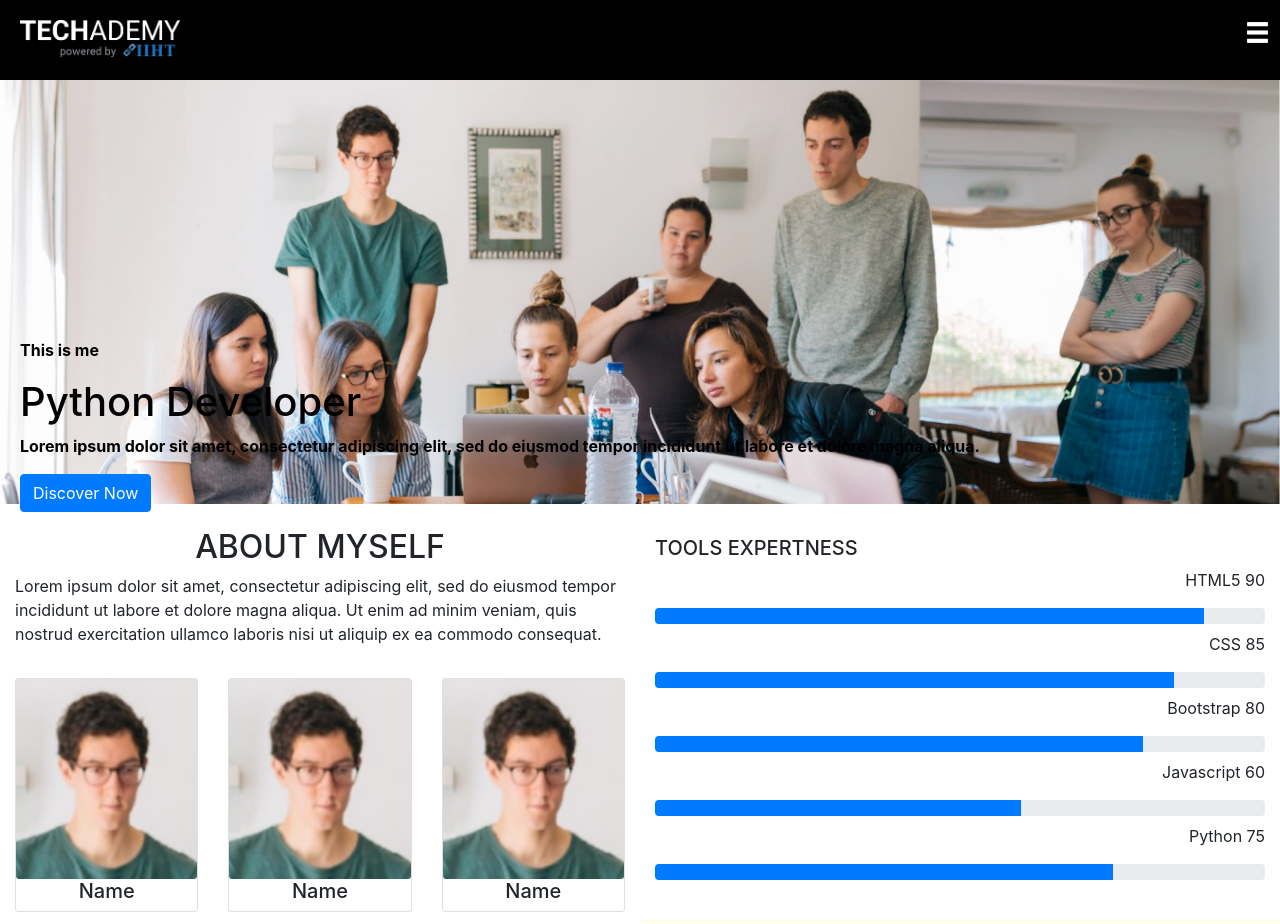
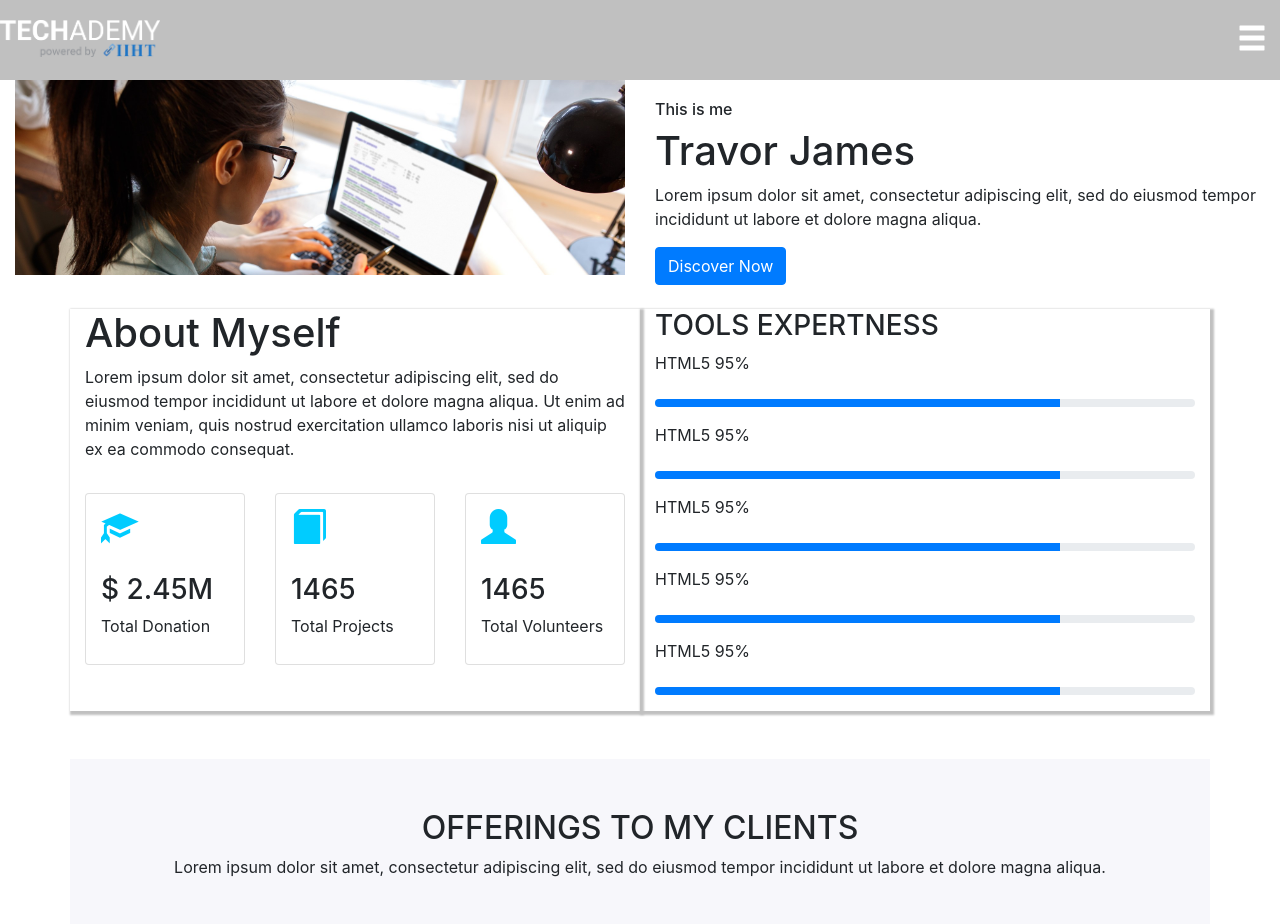
Before and after one commit to nandeeshasb/myproject, a website: page dest/about.html in a window 1280 px wide. Shown: the top 924 px of the page. Drawn offline with Linux system fonts and the light colour scheme.

Commit message:
updated file

```diff
--- a/dest/about.html
+++ b/dest/about.html
@@ -6,101 +6,161 @@
 		<meta name="viewport" content="width=device-width, initial-scale=1">
 		<link rel="stylesheet" type="text/css" href="css/bootstrap.css">
 		<link rel="stylesheet" type="text/css" href="css/bootstrap.min.css">
+		<link rel="stylesheet" href="https://use.fontawesome.com/releases/v5.7.0/css/all.css">
 		<link rel="stylesheet" type="text/css" href="css/application.css">
 	</head>
 <body>
-	<header class="main-navbar">
-
-			<h5 class="logo">Techademy</h4>
-			<span class="glyphicon glyphicon-menu-hamburger hamburger"></span>
-			<ul class="main">
+	<header>
+		<nav class="main-navbar">
+			<h5 class="logo">Techademy</h5>
+			<button class="btn hamburger float-right"><span class="glyphicon glyphicon-menu-hamburger"></span></button>
+			<ul class="main-ul">
 				<li><a href="#">Home</a></li>
 				<li><a href="#">About</a></li>
-				<li><a href="#">Portfolio</a></li>
+				<li><a href="#">Services</a></li>
+				<li><a href="#">Pages</a></li>
 				<li><a href="#">Blog</a></li>
 				<li><a href="#">Contact</a></li>
 			</ul>
-
+		</nav>
 	</header>
-	<section id="section-content">
-		<h5 class="banner">Background banner</h5>
-		<div class="content-banner">
-			<p>This is me</p>
-			<h1>Python Developer</h1>
-			<p>Lorem ipsum dolor sit amet, consectetur adipiscing elit, sed do eiusmod tempor incididunt ut labore et dolore magna aliqua. </p>
-			<button class="btn btn-primary">Discover Now</button>
-		</div>
-	</section>
-	<div class="container-fluid mt-3 mb-3 about-content">
+	<div class="container-fluid">
 		<div class="row">
 			<div class="col-12 col-md-6">
-				<div>
-					<h2 class="text-center ">ABOUT MYSELF</h2>
-					<p>Lorem ipsum dolor sit amet, consectetur adipiscing elit, sed do eiusmod tempor incididunt ut labore et dolore magna aliqua. Ut enim ad minim veniam, quis nostrud exercitation ullamco laboris nisi ut aliquip ex ea commodo consequat. </p>
-				</div>
+				<h5 class="banner-image">Banner image</h5>
+			</div>
+			<div class="col-12 col-md-6 txt-right1">
+				<h6>This is me</h6>
+				<h1>Travor James</h1>
+				<p>Lorem ipsum dolor sit amet, consectetur adipiscing elit, sed do eiusmod tempor incididunt ut labore et dolore magna aliqua.</p>
+				<button class="btn btn-primary">Discover Now</button>
+			</div>
+		</div>
+	</div>
+	<div class="container">
+		<div class="row">
+			<div class="col-12 col-md-6 mt-4 mb-4 left-column">
+				<h1>About Myself</h1>
+				<p>Lorem ipsum dolor sit amet, consectetur adipiscing elit, sed do eiusmod tempor incididunt ut labore et dolore magna aliqua. Ut enim ad minim veniam, quis nostrud exercitation ullamco laboris nisi ut aliquip ex ea commodo consequat.</p>
 				<div class="row">
-					<div class="col-12 col-md-4 mt-3 mb-2">
-						<div class="card">
-							<img src="img/user.jpg" class="card-img">
-							<div class="card-img-overlay">
-								<h5 class="card-title about-my">Card title</h5>
-								<p class="card-text card-hide">Lorem ipsum dolor sit amet, consectetur adipiscing elit,</p>
-							</div>
-							<h5 class="text-center">Name</h5>
-						</div>
+					<div class="col-12 col-md-4 mt-3 mb-3">
+						<div class="card card-backg">
+							<p class="card-span"><span class="glyphicon glyphicon-education"></span></p>
+							<h3>$ 2.45M</h3>
+							<p>Total Donation</p>
+						 </div>
 					</div>
-					<div class="col-12 col-md-4 mt-3 mb-2">
-						<div class="card">
-							<img src="img/user.jpg" class="card-img">
-							<div class="card-img-overlay">
-								<h5 class="card-title about-my">Card title</h5>
-								<p class="card-text card-hide">Lorem ipsum dolor sit amet, consectetur adipiscing elit,</p>
-							</div>
-							<h5 class="text-center">Name</h5>
-						</div>
+					<div class="col-12 col-md-4 mt-3 mb-3">
+						<div class="card card-backg">
+							<p class="card-span"><span class="glyphicon glyphicon-book"></span></p>
+							<h3>1465</h3>
+							<p>Total Projects</p>
+						 </div>
 					</div>
-					<div class="col-12 col-md-4 mt-3 mb-2">
-						<div class="card">
-							<img src="img/user.jpg" class="card-img">
-							<div class="card-img-overlay">
-								<h5 class="card-title about-my">Card title</h5>
-								<p class="card-text card-hide">Lorem ipsum dolor sit amet, consectetur adipiscing elit,</p>
-							</div>
-							<h5 class="text-center">Name</h5>
-						</div>
+					<div class="col-12 col-md-4 mt-3 mb-3">
+						<div class="card card-backg">
+							<p class="card-span"> <span class="glyphicon glyphicon-user"></span></p>
+							<h3>1465</h3>
+							<p>Total Volunteers</p>
+						 </div>
 					</div>
 				</div>
 			</div>
-			<div class="col-12 col-md-6 mt-2 progress1">
-				<h5>TOOLS EXPERTNESS</h5>
-				<div class="mt-2">
-					<p class="text-right">HTML5 90</p>
-					<div class="progress mt-1">
-						<div class="progress-bar" role="progressbar" style="width: 90%;" aria-valuenow="25" aria-valuemin="0" aria-valuemax="100"></div>
+			<div class="col-12 col-md-6 mt-4 mb-4 right-column">
+				<h3>TOOLS EXPERTNESS</h3>
+				<span>HTML5 95%</span>
+				<div class="main-progress mt-4 mb-3">
+					<div class="progress mt-3">
+  						<div class="progress-bar w-75" role="progressbar" aria-valuenow="75" aria-valuemin="0" aria-valuemax="100"></div>
 					</div>
 				</div>
-				<div class="mt-2">
-					<p class="text-right">CSS 85</p>
-					<div class="progress mt-1">
-						<div class="progress-bar" role="progressbar" style="width: 85%;" aria-valuenow="25" aria-valuemin="0" aria-valuemax="100"></div>
+				<span>HTML5 95%</span>
+				<div class="main-progress mt-4 mb-3">
+					<div class="progress mt-3">
+  						<div class="progress-bar w-75" role="progressbar" aria-valuenow="75" aria-valuemin="0" aria-valuemax="100"></div>
 					</div>
 				</div>
-				<div class="mt-2">
-					<p class="text-right">Bootstrap 80</p>
-					<div class="progress mt-1">
-						<div class="progress-bar" role="progressbar" style="width: 80%;" aria-valuenow="25" aria-valuemin="0" aria-valuemax="100"></div>
+				<span>HTML5 95%</span>
+				<div class="main-progress mt-4 mb-3">
+					<div class="progress mt-3">
+  						<div class="progress-bar w-75" role="progressbar" aria-valuenow="75" aria-valuemin="0" aria-valuemax="100"></div>
 					</div>
 				</div>
-				<div class="mt-2">
-					<p class="text-right">Javascript 60</p>
-					<div class="progress mt-1">
-						<div class="progress-bar" role="progressbar" style="width: 60%;" aria-valuenow="25" aria-valuemin="0" aria-valuemax="100"></div>
+				<span>HTML5 95%</span>
+				<div class="main-progress mt-4 mb-3">
+					<div class="progress mt-3">
+  						<div class="progress-bar w-75" role="progressbar" aria-valuenow="75" aria-valuemin="0" aria-valuemax="100"></div>
 					</div>
 				</div>
-				<div class="mt-2">
-					<p class="text-right">Python 75</p>
-					<div class="progress mt-1">
-						<div class="progress-bar" role="progressbar" style="width: 75%;" aria-valuenow="25" aria-valuemin="0" aria-valuemax="100"></div>
+				<span>HTML5 95%</span>
+				<div class="main-progress mt-4 mb-3">
+					<div class="progress mt-3">
+  						<div class="progress-bar w-75" role="progressbar" aria-valuenow="75" aria-valuemin="0" aria-valuemax="100"></div>
+					</div>
+				</div>
+			</div>
+		</div>
+	</div>
+	<div class="container mt-4 mb-4 card-row">
+		<div class="text-center">
+			<h2>OFFERINGS TO MY CLIENTS</h2>
+			<p>Lorem ipsum dolor sit amet, consectetur adipiscing elit, sed do eiusmod tempor incididunt ut labore et dolore magna aliqua. </p>
+		</div>
+		<div class="row">
+			<div class="col-12 col-md-4 mt-3 mb-3">
+				<div class="card mt-3">
+					<div class="card-body card-icon">
+						<span class="far fa-building mb-3"></span>
+						<h2>Architecture</h2>
+						<p>Lorem ipsum dolor sit amet, consectetur adipiscing elit, sed do eiusmod tempor incididunt ut labore et dolore magna aliqua. Ut enim ad minim veniam, quis nostrud exercitation ullamco laboris nisi ut aliquip ex ea commodo consequat.</p>
+					</div>
+				</div>
+			</div>
+			<div class="col-12 col-md-4 mt-3 mb-3">
+				<div class="card mt-3">
+					<div class="card-body card-icon">
+						<span class="far fa-building mb-3"></span>
+						<h2>Architecture</h2>
+						<p>Lorem ipsum dolor sit amet, consectetur adipiscing elit, sed do eiusmod tempor incididunt ut labore et dolore magna aliqua. Ut enim ad minim veniam, quis nostrud exercitation ullamco laboris nisi ut aliquip ex ea commodo consequat.</p>
+					</div>
+				</div>
+			</div>
+			<div class="col-12 col-md-4 mt-3 mb-3">
+				<div class="card mt-3">
+					<div class="card-body card-icon">
+						<span class="far fa-building mb-3"></span>
+						<h2>Architecture</h2>
+						<p>Lorem ipsum dolor sit amet, consectetur adipiscing elit, sed do eiusmod tempor incididunt ut labore et dolore magna aliqua. Ut enim ad minim veniam, quis nostrud exercitation ullamco laboris nisi ut aliquip ex ea commodo consequat.</p>
+					</div>
+				</div>
+			</div>
+		</div>
+
+		<div class="row">
+			<div class="col-12 col-md-4 mt-3 mb-3">
+				<div class="card mt-3">
+					<div class="card-body card-icon">
+						<span class="far fa-building mb-3"></span>
+						<h2>Architecture</h2>
+						<p>Lorem ipsum dolor sit amet, consectetur adipiscing elit, sed do eiusmod tempor incididunt ut labore et dolore magna aliqua. Ut enim ad minim veniam, quis nostrud exercitation ullamco laboris nisi ut aliquip ex ea commodo consequat.</p>
+					</div>
+				</div>
+			</div>
+			<div class="col-12 col-md-4 mt-3 mb-3">
+				<div class="card mt-3">
+					<div class="card-body card-icon">
+						<span class="far fa-building mb-3"></span>
+						<h2>Architecture</h2>
+						<p>Lorem ipsum dolor sit amet, consectetur adipiscing elit, sed do eiusmod tempor incididunt ut labore et dolore magna aliqua. Ut enim ad minim veniam, quis nostrud exercitation ullamco laboris nisi ut aliquip ex ea commodo consequat.</p>
+					</div>
+				</div>
+			</div>
+			<div class="col-12 col-md-4 mt-3 mb-3">
+				<div class="card mt-3">
+					<div class="card-body card-icon">
+						<span class="far fa-building mb-3"></span>
+						<h2>Architecture</h2>
+						<p>Lorem ipsum dolor sit amet, consectetur adipiscing elit, sed do eiusmod tempor incididunt ut labore et dolore magna aliqua. Ut enim ad minim veniam, quis nostrud exercitation ullamco laboris nisi ut aliquip ex ea commodo consequat.</p>
 					</div>
 				</div>
 			</div>
@@ -110,5 +170,6 @@
 	<script type="text/javascript" src="js/bootstrap.js"></script>
 	<script type="text/javascript" src="js/jquery.js"></script>
 	<script type="text/javascript" src="js/application.js"></script>
+
 </body>
 </html>
--- a/dest/css/application.css
+++ b/dest/css/application.css
@@ -8,6 +8,14 @@ a, a:hover, a:active, a:focus, a:visited {
 }
 a:hover {
 	color:#fff;
+}
+* {
+	padding: 0;
+	margin: 0;
+}
+.main-navbar {
+	background-color: #C0C0C0;
+
 }
 
 
@@ -21,85 +29,76 @@ a:hover {
 	width: 160px;
 	display: inline-block;
 	left: 10px;
+
 }
 .hamburger {
+	margin-top: 12px;
+	font-size: 30px;
 	color: #fff;
-	font-size: 25px;
-	float: right;
-	padding: 20px 10px;
+	cursor:pointer;
 }
-.main {
+.main-ul {
 	display: none;
+	flex-direction: row;
+
 }
-.main-navbar {
-	background-color: #000000;
-	padding-left: 20px;
+.main-ul li a{
+	display: flex;
+	justify-content:space-between;
+	flex-direction: row;
+	padding: 0 10px;
+}
+.banner-image {
+	background-image: url("../img/learn-lang.jpg");
+	background-size: 100%;
+	background-repeat: no-repeat;
+	color: transparent;
+	width: 100%;
+	height: 195px;
+	display: block;
+}
+.txt-right1 {
+	margin-top: 20px;
+}
+.card-backg {
+	padding: 10px 15px;
+}
+.card-span {
+	font-size: 35px;
+	color: 	#00CCFF;
 }
 
-.banner {
-	background-image: url("../img/index-banner.jpg");
-	background-size: 100%;
-	background-repeat: no-repeat;
-	height: 500px;
-	width: 100%;
-	color: transparent;
+.progress {
+	height: 8px;
 }
-.content-banner {
-	margin-top: -364px;
-	text-align: center;
-	color: #000;
-	font-weight: bold;
+.right-column,.left-column {
+	box-shadow: 2px 2px 2px 2px #C0C0C0;
+}
+.card-icon span {
+	font-size: 45px;
+	color: #3366ff;
+	opacity: 0.5;
 
 }
-
-.progress1 {
-	box-shadow: 2px 3px #fffee0;
+.card-row {
+	background-color: #f7f7fb;
+	padding-top: 50px;
 }
-.card-hide {
-	margin-top: 200px;
-	font-weight: bold;
-}
-
-
-@media screen and (min-device-width: 768px){
-	.content-banner {
-		margin-top: -250px;
-		text-align: justify;
-		color: #000;
-		font-weight: bold;
+@media screen and (min-device-width: 1024px) {
+	.main-ul {
+		display: flex;
+		float: right;
+		margin-top: 20px;
+		font-size: 20px;
+		cursor: pointer;
+	}
+	.main-ul li a{
+		display: flex;
+		justify-content:space-between;
+		flex-direction: row;
 		padding: 0 20px;
 	}
-	.card-hide,.about-my {
-		display: none;
-	}
-
-}
-@media screen and (min-device-width: 1024px) {
 	.hamburger {
 		display: none;
 	}
-	.main {
-		display: flex;
-		flex-direction: row;
-		justify-content: flex-end;
-		padding-right: 10px;
-		margin-top: -60px;
-		font-size: 20px;
-		padding-bottom: 20px;
-	}
-	.main li {
-		padding: 0 20px;
-	}
-	.main a {
-		color: #fff;
-	}
-	.content-banner {
-		margin-top: -10px;
-		text-align: justify;
-		color: #000;
-		font-weight: bold;
-	}
-	.card-hide {
-		display: none;
-	}
 }
--- a/dest/js/application.js
+++ b/dest/js/application.js
@@ -1,8 +1,8 @@
 $(document).ready(fuction(){
 
-	$(".hamburger ul li").click(fn1);
+	$("button").click(fn1);
 
 	fuction fn1(){
-		$(".main").Toggle();
+		$(".main-ul").Toggle();
 	}
 });
--- a/src/css/application.css
+++ b/src/css/application.css
@@ -8,6 +8,14 @@ a, a:hover, a:active, a:focus, a:visited {
 }
 a:hover {
 	color:#fff;
+}
+* {
+	padding: 0;
+	margin: 0;
+}
+.main-navbar {
+	background-color: #C0C0C0;
+
 }
 
 
@@ -21,85 +29,76 @@ a:hover {
 	width: 160px;
 	display: inline-block;
 	left: 10px;
+
 }
 .hamburger {
+	margin-top: 12px;
+	font-size: 30px;
 	color: #fff;
-	font-size: 25px;
-	float: right;
-	padding: 20px 10px;
+	cursor:pointer;
 }
-.main {
+.main-ul {
 	display: none;
+	flex-direction: row;
+
 }
-.main-navbar {
-	background-color: #000000;
-	padding-left: 20px;
+.main-ul li a{
+	display: flex;
+	justify-content:space-between;
+	flex-direction: row;
+	padding: 0 10px;
+}
+.banner-image {
+	background-image: url("../img/learn-lang.jpg");
+	background-size: 100%;
+	background-repeat: no-repeat;
+	color: transparent;
+	width: 100%;
+	height: 195px;
+	display: block;
+}
+.txt-right1 {
+	margin-top: 20px;
+}
+.card-backg {
+	padding: 10px 15px;
+}
+.card-span {
+	font-size: 35px;
+	color: 	#00CCFF;
 }
 
-.banner {
-	background-image: url("../img/index-banner.jpg");
-	background-size: 100%;
-	background-repeat: no-repeat;
-	height: 500px;
-	width: 100%;
-	color: transparent;
+.progress {
+	height: 8px;
 }
-.content-banner {
-	margin-top: -364px;
-	text-align: center;
-	color: #000;
-	font-weight: bold;
+.right-column,.left-column {
+	box-shadow: 2px 2px 2px 2px #C0C0C0;
+}
+.card-icon span {
+	font-size: 45px;
+	color: #3366ff;
+	opacity: 0.5;
 
 }
-
-.progress1 {
-	box-shadow: 2px 3px #fffee0;
+.card-row {
+	background-color: #f7f7fb;
+	padding-top: 50px;
 }
-.card-hide {
-	margin-top: 200px;
-	font-weight: bold;
-}
-
-
-@media screen and (min-device-width: 768px){
-	.content-banner {
-		margin-top: -250px;
-		text-align: justify;
-		color: #000;
-		font-weight: bold;
+@media screen and (min-device-width: 1024px) {
+	.main-ul {
+		display: flex;
+		float: right;
+		margin-top: 20px;
+		font-size: 20px;
+		cursor: pointer;
+	}
+	.main-ul li a{
+		display: flex;
+		justify-content:space-between;
+		flex-direction: row;
 		padding: 0 20px;
 	}
-	.card-hide,.about-my {
-		display: none;
-	}
-
-}
-@media screen and (min-device-width: 1024px) {
 	.hamburger {
 		display: none;
 	}
-	.main {
-		display: flex;
-		flex-direction: row;
-		justify-content: flex-end;
-		padding-right: 10px;
-		margin-top: -60px;
-		font-size: 20px;
-		padding-bottom: 20px;
-	}
-	.main li {
-		padding: 0 20px;
-	}
-	.main a {
-		color: #fff;
-	}
-	.content-banner {
-		margin-top: -10px;
-		text-align: justify;
-		color: #000;
-		font-weight: bold;
-	}
-	.card-hide {
-		display: none;
-	}
 }
--- a/src/js/application.js
+++ b/src/js/application.js
@@ -1,8 +1,8 @@
 $(document).ready(fuction(){
 
-	$(".hamburger ul li").click(fn1);
+	$("button").click(fn1);
 
 	fuction fn1(){
-		$(".main").Toggle();
+		$(".main-ul").Toggle();
 	}
 });
```
Also changed, not shown: src/views/about.html (+131 -70 lines), dest/img/home-left-1.webp (added), dest/img/learn-lang.jpg (added), src/img/home-left-1.webp (added), src/img/learn-lang.jpg (added).
